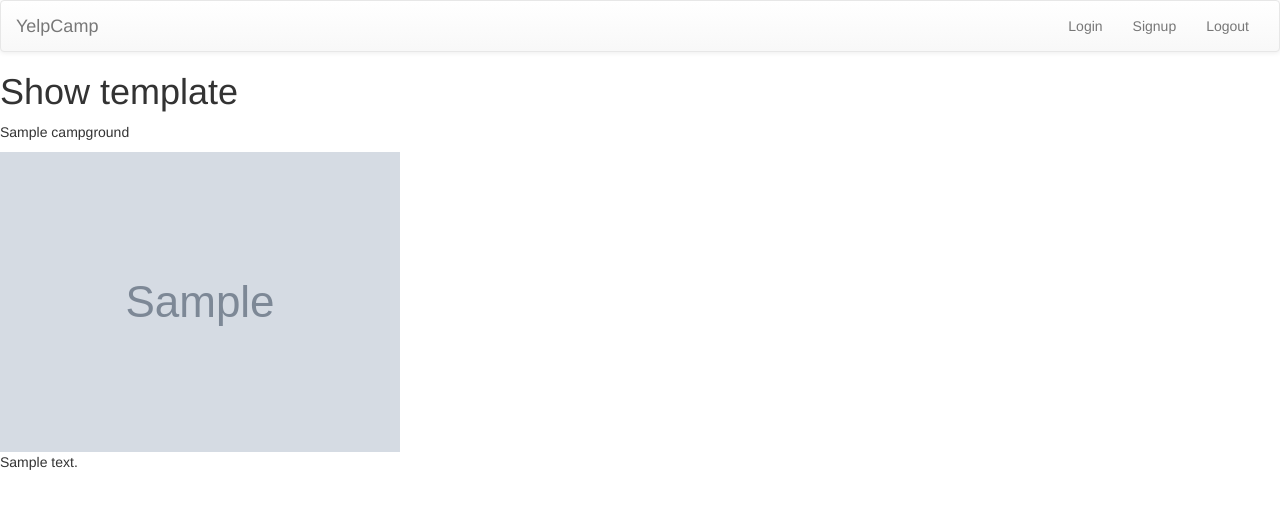
After one commit to JerryyZhu/webdevcourse, a Node server app: page /campgrounds/600000000000000000000001 in a window 1280 px wide. The commit adds this page. Shown: the top 509 px of the page. Run offline with Node 20, Linux system fonts and the light colour scheme; tables that the repository leaves empty hold one stand-in row (values such as "Sample post"); grey boxes marked "Sample" are stand-in pictures; some libraries are stand-ins or nearby versions.

Commit message:
refactor and added show page

```diff
--- a/YelpCamp/app.js
+++ b/YelpCamp/app.js
@@ -19,7 +19,8 @@ var campgroundSchema = new mongoose.Schema({
 var Campground = mongoose.model("Campground", campgroundSchema);
 // Campground.create({
 //     name: "Salmon Creek",
-//     image: "https://pixabay.com/get/e837b1072af4003ed1584d05fb1d4e97e07ee3d21cac104491f3c17dafe5bcbc_340.jpg"
+//     image: "https://farm3.staticflickr.com/2929/14442301811_04f2a7f7a2.jpg",
+//     description: "This is a huge granite hill. Granite is a hard rock. Very hard."
 // }, function(err, campground){
 //     if(err){
 //         console.log(err);
@@ -31,11 +32,9 @@ var Campground = mongoose.model("Campground", campgroundSchema);
 // });
 
 // var campgrounds = [
-//     {name: "Salmon Creek", image: "https://pixabay.com/get/e837b1072af4003ed1584d05fb1d4e97e07ee3d21cac104491f3c17dafe5bcbc_340.jpg"},
 //     {name: "Granite Hill", image: "https://farm3.staticflickr.com/2929/14442301811_04f2a7f7a2.jpg"},
 //     {name: "Stony Peak", image: "https://pixabay.com/get/e834b5062cf4033ed1584d05fb1d4e97e07ee3d21cac104491f3c17dafe5bcbc_340.jpg"}
 // ]
-
 
 app.get("/", function(req,res){
     res.render("landing");
@@ -48,7 +47,7 @@ app.get("/campgrounds", function(req, res){
             console.log(err);
         }
         else{
-            res.render("campgrounds", {campgrounds: allCampgrounds});
+            res.render("index", {campgrounds: allCampgrounds});
         }
 
     });
@@ -60,7 +59,8 @@ app.post("/campgrounds", function(req, res){
     // redirect to campgrounds page
     var name = req.body.name;
     var image = req.body.image;
-    var newCampground = {name :name, image:image}
+    var desc = req.body.description;
+    var newCampground = {name :name, image:image, desciption:desc};
 
     // Create a new campground and save to datebase
     Campground.create(newCampground, function(err, newlyCreated){
@@ -79,6 +79,18 @@ app.get("/campgrounds/new", function(req, res){
     res.render("new.ejs");
 });
 
+app.get("/campgrounds/:id", function(req, res){
+    // res.send("This will be the show page one day");
+    Campground.findById(req.params.id, function(err, foundCampground){
+        if (err){
+            console.log(err);
+        }
+        else{
+            res.render("show", {campground: foundCampground});
+        }
+    });
+});
+
 
 app.listen(3000, function(){
     console.log("The YelpCamp Server has started.");
--- a/YelpCamp/views/campgrounds.ejs
+++ b/YelpCamp/views/index.ejs
@@ -13,7 +13,7 @@
         </div>
     </header>
 
-    <div class="row" style="display:flex; flex-wrap: wrap;">
+    <div class="row text-center" style="display:flex; flex-wrap: wrap;">
         <div class="col-lg-12">
             <h3>Our most popular campgrounds</h3>
         </div>
@@ -27,6 +27,9 @@
                         <%= campground.name %>
                     </h4>
                 </div>
+                <a href="/campgrounds/<%= campground._id %>" class="btn btn-primary">
+                    More Info
+                </a>
             </div>
 
         </div>
--- a/YelpCamp/views/new.ejs
+++ b/YelpCamp/views/new.ejs
@@ -11,6 +11,9 @@
                 <input class="form-control" type="text" name="image" placeholder="image_url">
             </div>
             <div class="form-group">
+                    <input class="form-control" type="text" name="description" placeholder="description">
+                </div>
+            <div class="form-group">
                 <button class="btn btn-lg btn-primary btn-block">Submit!</button>
             </div>
 
--- /dev/null
+++ b/YelpCamp/views/show.ejs
@@ -0,0 +1,8 @@
+<% include partials/header %>
+
+<h1>Show template</h1>
+<p><%= campground.name %></p>
+<img src="<%= campground.image %>">
+<p><%= campground.description %></p>
+
+<% include partials/footer %>
```
Also changed, not shown: YelpCamp/readme.md.
